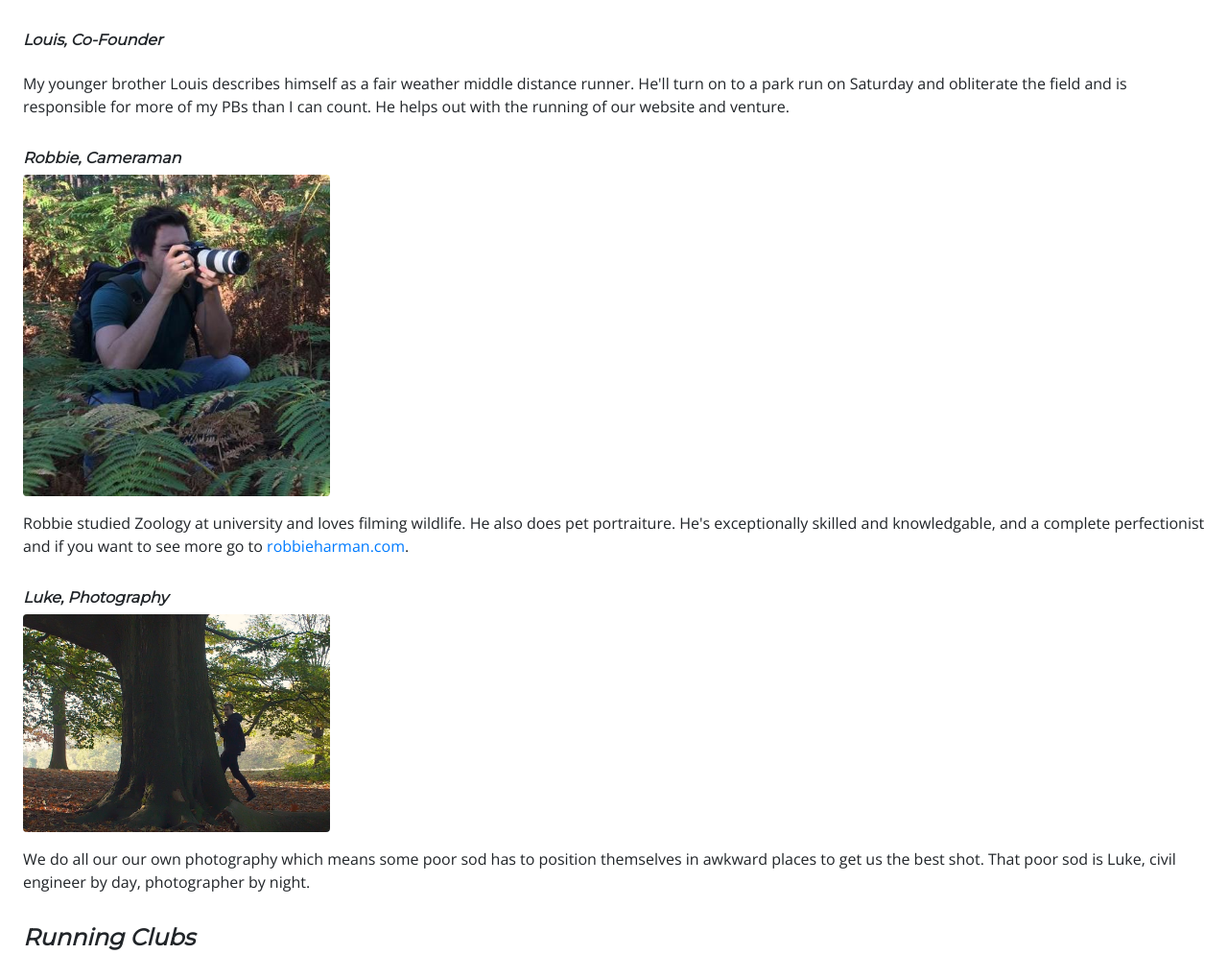
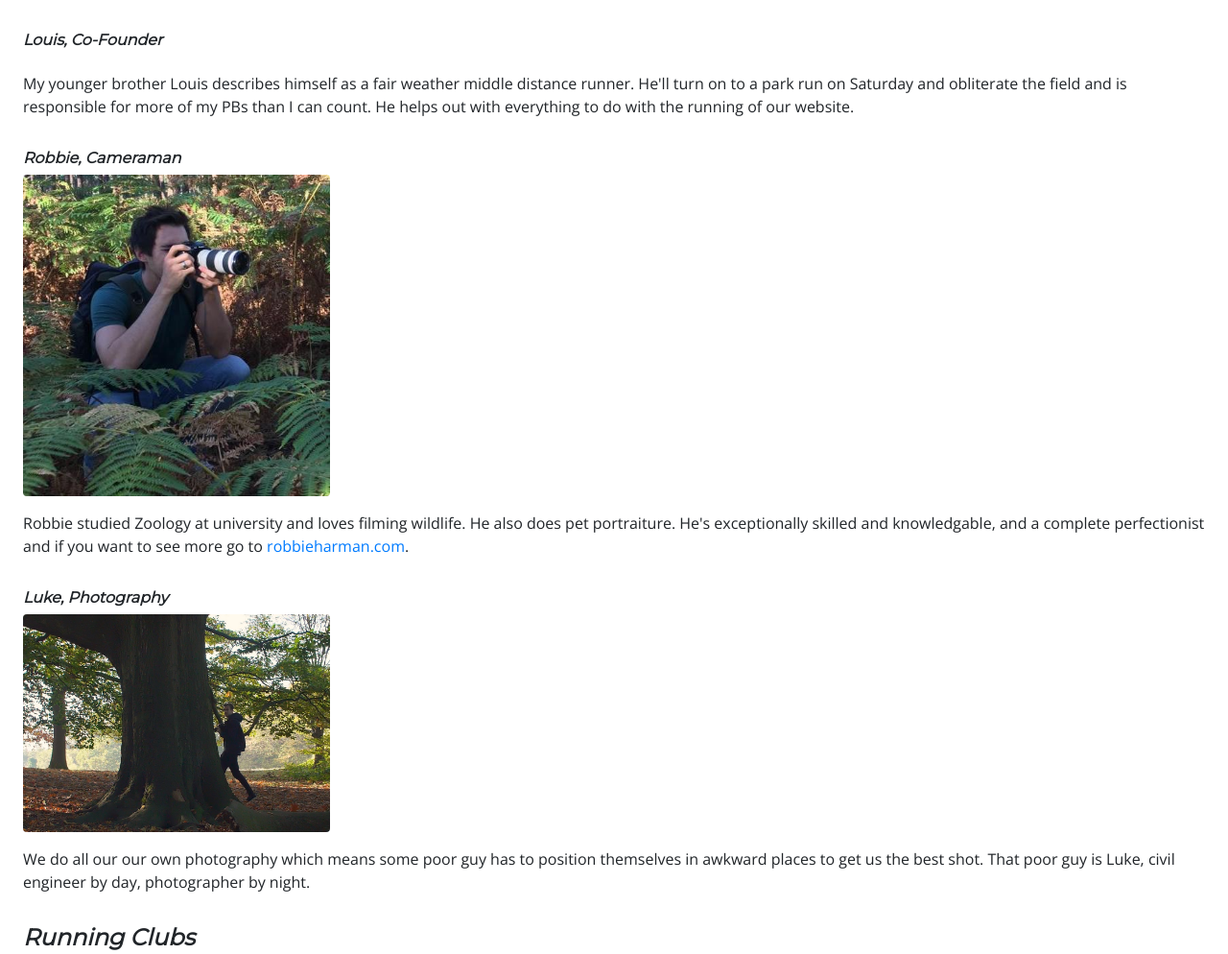
Before and after one commit to harryphelps2/shoepersonic2, a Django app: page /about_us in a window 1280 px wide. Shown: the part 796-1790 px from the top of the page at 96% size. Run offline with Django 3.2, Linux system fonts and the light colour scheme; some libraries are stand-ins or nearby versions.

Commit message:
Change static source.

```diff
--- a/home/templates/about_us.html
+++ b/home/templates/about_us.html
@@ -39,8 +39,7 @@
             <p class="py-3">
             My younger brother Louis describes himself as a fair weather middle distance runner.
             He'll turn on to a park run on Saturday and obliterate the field and is responsible for more of my PBs than I can count.
-            He helps out with the running of our website
-                and venture.
+            He helps out with everything to do with the running of our website.
             </p>
         </div>
         <div class="about-us__section__sub-section">
@@ -53,8 +52,8 @@
         <div class="about-us__section__sub-section">
             <h4>Luke, Photography</h4>
             <img class="rounded" src="media/about_us/luke_photographer.jpg" alt="Luke the photographer" style="width: 20rem;">
-            <p class="py-3">We do all our our own photography which means some poor sod has to position themselves
-                in awkward places to get us the best shot. That poor sod is Luke, civil engineer by day,
+            <p class="py-3">We do all our our own photography which means some poor guy has to position themselves
+                in awkward places to get us the best shot. That poor guy is Luke, civil engineer by day,
                 photographer by night.
             </p>
         </div>
--- a/static/css/styles.css
+++ b/static/css/styles.css
@@ -165,13 +165,13 @@ nav {
   font-family: "Montserrat", sans-serif;
   font-style: italic;
   font-weight: bold;
-  font-size: 3rem;
+  font-size: 2.7rem;
   font-weight: 700;
   line-height: 1.2;
 }
 .front-page-hero-text__strapline {
   font-family: "Open Sans", sans-serif;
-  font-size: 1.1rem;
+  font-size: 0.9rem;
 }
 .front-page-hero-text__button {
   font-size: 1.5rem;
--- a/static/css/styles.scss
+++ b/static/css/styles.scss
@@ -170,13 +170,13 @@ nav{
         font-family: $title-font;
         font-style: italic;
         font-weight: bold;
-        font-size: 3.0rem;
+        font-size: 2.7rem;
         font-weight: 700;
         line-height: 1.2;
     }
     &__strapline{
         font-family: $text-font;
-        font-size: 1.1rem;
+        font-size: 0.9rem;
     }
     &__button{
         font-size: 1.5rem;
--- a/templates/base.html
+++ b/templates/base.html
@@ -14,8 +14,8 @@
         <link rel="stylesheet" type="text/css" href="{% static 'slick/slick.css' %}"/>
         <link rel="stylesheet" type="text/css" href="{% static 'slick/slick-theme.css' %}"/>
 
-        <link rel="stylesheet" href="../../static/css/styles.css">
-        <!-- <link rel="stylesheet" href="{% static 'css/styles.css' %}"> -->
+        <!-- <link rel="stylesheet" href="../../static/css/styles.css"> -->
+        <link rel="stylesheet" href="{% static 'css/styles.css' %}">
     </head>
     <body>
         <div class="container-fluid p-0">
```
